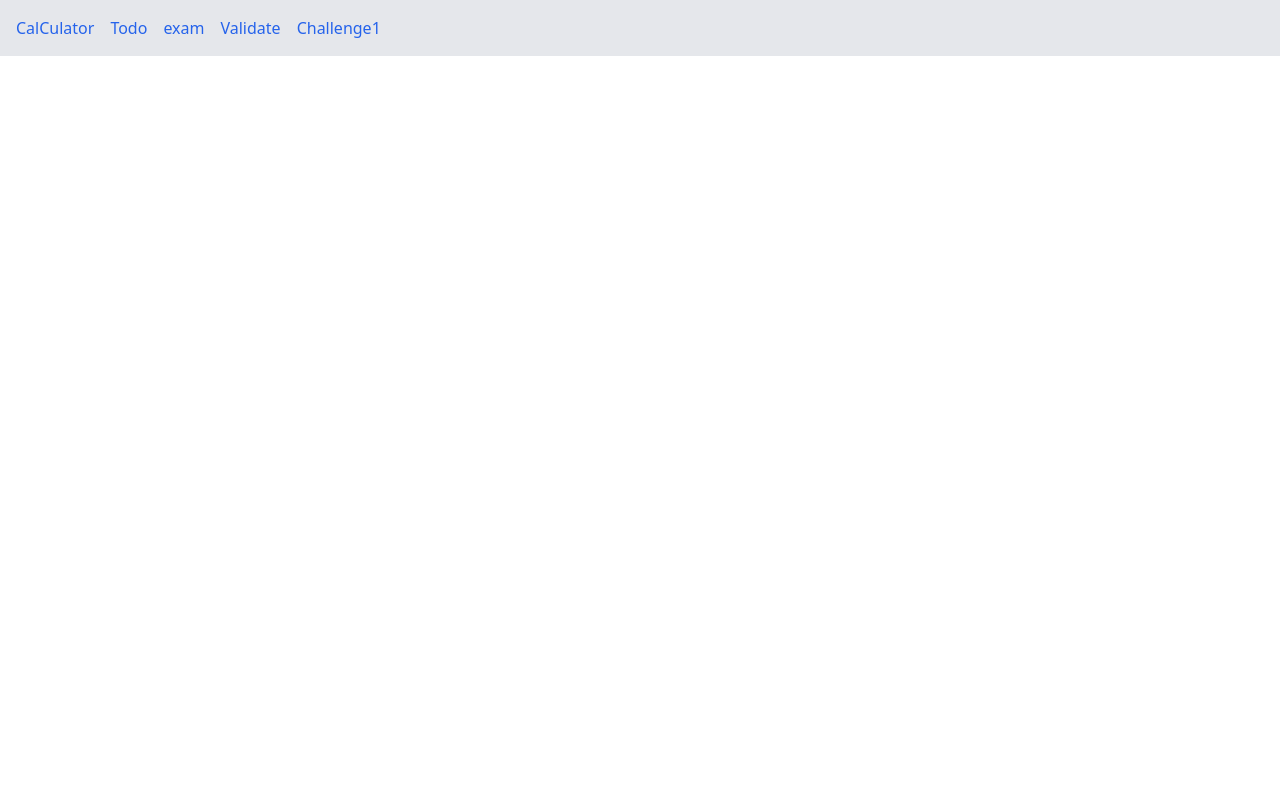
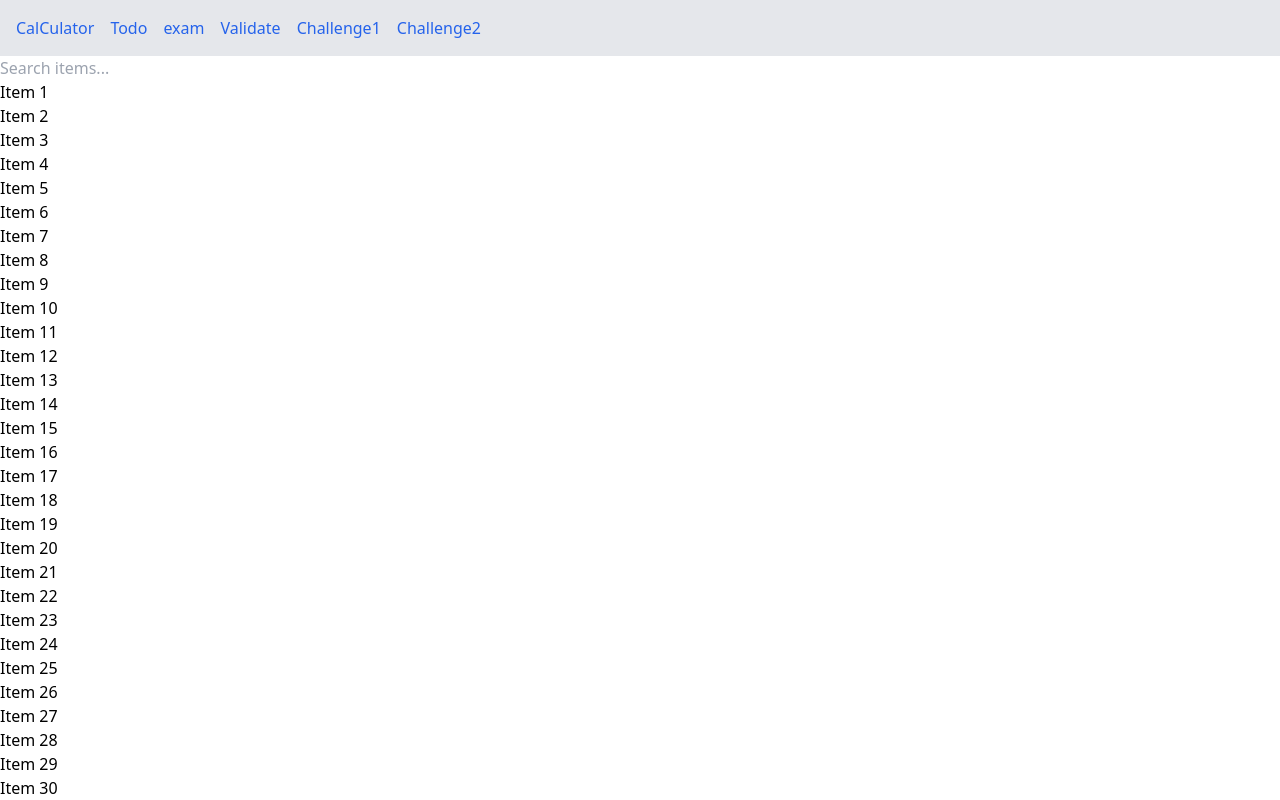
Before and after one commit to engineermagnifique/React_Calculator, a React (Create React App) app: page /challenge2 in a window 1280 px wide. Shown: the top 800 px of the page. Built offline with nearby package versions, Linux system fonts and the light colour scheme.

Commit message:
Added pushed

```diff
--- a/package.json
+++ b/package.json
@@ -3,6 +3,7 @@
   "version": "0.1.0",
   "private": true,
   "dependencies": {
+    "@reduxjs/toolkit": "^2.11.2",
     "@tailwindcss/vite": "^4.2.1",
     "@testing-library/dom": "^10.4.1",
     "@testing-library/jest-dom": "^6.9.1",
@@ -11,6 +12,7 @@
     "lucide-react": "^0.577.0",
     "react": "^19.2.4",
     "react-dom": "^19.2.4",
+    "react-redux": "^9.2.0",
     "react-router-dom": "^7.13.1",
     "react-scripts": "5.0.1",
     "web-vitals": "^2.1.4"
--- a/src/App.js
+++ b/src/App.js
@@ -4,6 +4,7 @@ import Exam from "./Quiz";
 import ToDoApp from "./components/Todo";
 import FormValidate from "./components/validate";
 import Challenge1 from "./components/challenge1";
+import Challenge2 from "./components/challenge2";
 
 const App = () => {
   return (
@@ -14,6 +15,7 @@ const App = () => {
         <Link to="/exam" className="text-blue-600 hover:underline">exam</Link>
         <Link to="/validate" className="text-blue-600 hover:underline">Validate</Link>
         <Link to="/challenge1" className="text-blue-600 hover:underline">Challenge1</Link>
+        <Link to="/challenge2" className="text-blue-600 hover:underline">Challenge2</Link>
       </nav>
 
       <Routes>
@@ -22,6 +24,7 @@ const App = () => {
         <Route path="/exam" element={<Exam />} />
         <Route path="/validate" element={<FormValidate/>}/>
         <Route path="/challenge1" element={<Challenge1 />} />
+        <Route path="/challenge2" element={<Challenge2 />} />
       </Routes>
     </BrowserRouter>
   );
--- /dev/null
+++ b/src/components/challenge2.jsx
@@ -0,0 +1,29 @@
+import React,{useState,useMemo, useCallback} from "react";
+
+const Challenge2=()=>{
+    const [query,setQuery]=useState('');
+    const items = useMemo(() =>
+        Array.from({ length: 1000 }, (_, index) => ({
+        id: index,
+        name: `Item ${index + 1}`,
+    })),
+    []);
+    const handleOnchange=useCallback((e)=>{
+       setQuery(e.target.value);
+    },[]);
+    const filterResult=useMemo(()=>{
+        return items.filter((item)=>item.name.toLowerCase().includes(query.toLowerCase()));
+    },[items,query])
+    console.log(filterResult);
+    return (
+        <div>
+            <input type="text" value={query} onChange={(e)=>handleOnchange(e)} placeholder="Search items..."/>
+           { filterResult.map((item,index)=>(
+            <div key={index}>
+                <p>{item.name}</p>
+            </div>
+           )) }
+        </div>
+    )
+}
+export default Challenge2;
```
Also changed, not shown: src/store.js (added), 1 other file (tests, documents, lock files or other folders).
